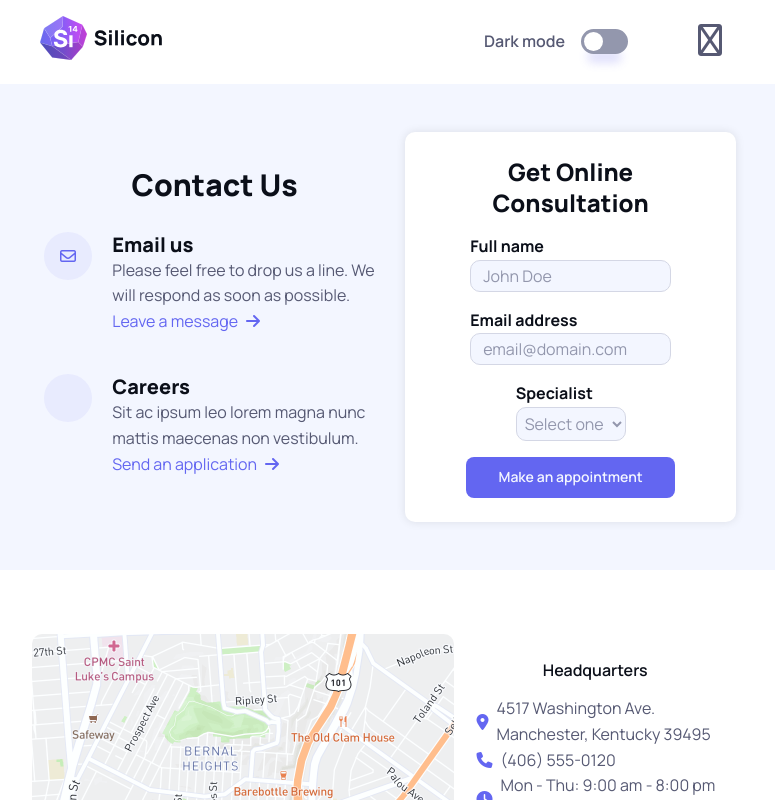
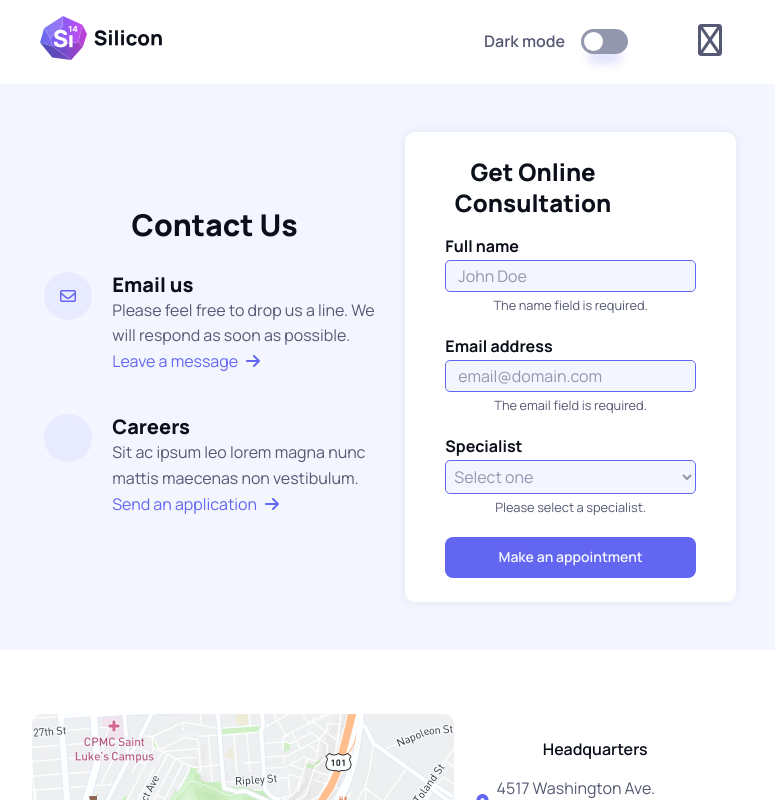
Before and after one commit to MSPlearns/React-silicon, a React (Vite) app in the folder react-silicon/: page /contact in a window 1280 px wide. Shown: the top 800 px of the page, without its empty margins (256-1031 px from the left). Built offline with nearby package versions, Linux system fonts and the light colour scheme; some icons are missing.

Commit message:
Form fully functional,fixed validering bug. Fixed eternal validating loop too. No breadcrumbs tho

```diff
--- a/react-silicon/src/App.css
+++ b/react-silicon/src/App.css
@@ -9,7 +9,7 @@
 	--color-white-opacity-95: hsla(0, 0%, 100%, 0.95);
 	--color-white-opacity-50: hsla(0, 0%, 100%, 0.5);
 	--color-primary-opacity-8: hsla(239, 85%, 67%, 0.08);
-	--color-primary-dark-semitransparent: hsla(237, 41%, 22%, 0.98);
+	--color-primary-dark-semitransparent: hsla(243, 50%, 24%, 0.98);
 	/* Greyscale */
 	--color-gray-100: #f3f6ff;
 	--color-gray-200: #eff2fc;
@@ -87,7 +87,7 @@ html {
 	--color-button-round: var(--color-white-opacity-5);
 	--color-button-contrast: var(--color-gray-100);
 	--color-text-nav-bar: hsla(0, 0%, 100%, 0.85);
-	--color-shadows-standard: rgba(0, 0, 0, 0.377);
+	--color-shadows-standard: var(--color-primary-dark-semitransparent);
 	--color-border-standard: var(--color-gray-700);
 	--color-background-mobile-menu: var(--color-primary-dark-semitransparent);
 }
--- a/react-silicon/src/components/others/ContactUsForm.jsx
+++ b/react-silicon/src/components/others/ContactUsForm.jsx
@@ -1,8 +1,7 @@
-import React, { useState } from "react";
+import React, { useEffect, useState } from "react";
 
 // ToDO:
-// 2. Implement conditional rendering for the form and the success message
-// 3. Implement a validation context with the validation logic, all forms can use the same context
+// Could a validation context with the validation logic be useful, so all forms can use the same context for their validation? i.ex. email field etc
 
 const ContactUsForm = () => {
 	const [formData, setFormData] = useState({
@@ -10,142 +9,140 @@ const ContactUsForm = () => {
 		email: "",
 		specialist: "",
 	});
+
+	const [touchedFields, setTouchedFields] = useState({
+		fullName: false,
+		email: false,
+		specialist: false,
+	});
+
+	const [error, setError] = useState({
+		fullName: "",
+		email: "",
+		specialist: "",
+	});
+
 	const [isSubmitted, setIsSubmitted] = useState(false);
-	const [errorFullName, setErrorFullName] = useState("");
-	const [errorEmail, setErrorEmail] = useState("");
-	const [errorSpecialist, setErrorSpecialist] = useState("");
-	const [validForm, setValidForm] = useState(null);
-	const [validFullName, setValidFullName] = useState(null);
-	const [validEmail, setValidEmail] = useState(null);
-	const [validSpecialist, setValidSpecialist] = useState(null);
+
+	const [valid, setValid] = useState({
+		fullName: null,
+		email: null,
+		specialist: null,
+		form: false,
+	});
+
+	const handleChange = (e) => {
+		const { name, value } = e.target;
+
+		setFormData((prevState) => ({
+			...prevState,
+			[name]: value,
+		}));
+
+		setTouchedFields((prevState) => ({
+			...prevState,
+			[name]: true,
+		}));
+	};
 
 	const validateFullName = (value) => {
-		console.log("validating full name");
-		// setValidFullName(true);
 		const newError = [];
+
 		if (!value || value.trim() === "") {
-			setValidFullName(false);
-			newError.push(`The name field is required.`);
-		} else if (!/^(?=.*\s)[a-zA-Z\s]{2,}$/.test(value)) {
-			setValidFullName(false);
-			newError.push(`The name can only contain letters.`);
+			newError.push("The name field is required. ");
+		} else if (value.trim().length <= 2) {
+			newError.push("The name must be longer than 2 characters.");
+		} else if (/[^a-zA-ZÀ-ÖØ-öø-ÿ\s]$/.test(value)) {
+			newError.push("The name can only contain letters.");
+		} else if (!/^\S+\s+\S+/.test(value)) {
+			newError.push("The name must contain at least two words.");
 		}
-		// setError(newError);
-		setValidFullName(newError.length === 0);
-		console.log(newError);
-		console.log(validFullName);
-		console.log("validating full name done");
-		return newError;
+
+		setError((prevError) => ({
+			...prevError,
+			fullName: newError.join(" "),
+		}));
+
+		setValid((prevValid) => ({
+			...prevValid,
+			fullName: newError.length === 0,
+		}));
 	};
 
 	const validateEmail = (value) => {
-		console.log("validating email");
 		const newError = [];
+
 		if (!value || value.trim() === "") {
-			setValidEmail(false);
 			newError.push("The email field is required.");
 		} else if (
 			!/^[a-zA-Z0-9._-]+@[a-zA-Z0-9.-]{2,}\.[a-zA-Z]{2,}$/.test(value)
 		) {
-			setValidEmail(false);
 			newError.push("Must be a valid email address");
 		}
-		// setError(newError);
-		setValidEmail(newError.length === 0);
 
-		console.log(newError);
-		console.log(validEmail);
-		console.log("validating email done");
-		console.log(validEmail);
-		return newError;
+		setError((prevError) => ({
+			...prevError,
+			email: newError.join(" "),
+		}));
+		setValid((prevValid) => ({
+			...prevValid,
+			email: newError.length === 0,
+		}));
 	};
 
 	const validateSpecialist = (value) => {
-		// setValidSpecialist(true);
-		console.log("validating specialist");
-		const newError = [];
-		if (value.trim() === "") {
-			setValidSpecialist(false);
-			newError.push("A speciality must be chosen.");
+		if (!value || value.trim() === "") {
+			setError((prevError) => ({
+				...prevError,
+				specialist: "Please select a specialist.",
+			}));
+			setValid((prevValid) => ({
+				...prevValid,
+				specialist: false,
+			}));
+		} else {
+			setError((prevError) => ({
+				...prevError,
+				specialist: "",
+			}));
+			setValid((prevValid) => ({
+				...prevValid,
+				specialist: true,
+			}));
 		}
-
-		// setError(newError);
-		setValidSpecialist(newError.length === 0);
-		console.log(newError);
-		console.log(validSpecialist);
-		console.log("validating specialist done");
-		return newError;
 	};
 
-	const validateForm = (formData) => {
-		console.log("validating form");
+	useEffect(() => {
+		validateFullName(formData.fullName);
+	}, [formData.fullName]);
 
-		//I got help from chat GPT to find a way to loop throught the form data so that all the fields were validated.
-		//This part of the code was copied directly form the chat:
-		// "for (let [name, value] of Object.entries(formData))"
+	useEffect(() => {
+		validateEmail(formData.email);
+	}, [formData.email]);
 
-		for (let [name, value] of Object.entries(formData)) {
-			console.log(name, value);
-			switch (name) {
-				case "fullName":
-					console.log("switching to fullName");
-					setErrorFullName(validateFullName(value));
-					break;
-				case "email":
-					console.log("switching to email");
-					setErrorEmail(validateEmail(value));
-					break;
-				case "specialist":
-					console.log("switching to specialist");
-					setErrorSpecialist(validateSpecialist(value));
-					break;
-				default:
-					break;
-			}
-		}
-		errorFullName.length === 0 &&
-		errorEmail.length === 0 &&
-		errorSpecialist.length === 0
-			? setValidForm(true)
-			: setValidForm(false);
-	};
+	useEffect(() => {
+		validateSpecialist(formData.specialist);
+	}, [formData.specialist]);
 
-	const handleChange = (e) => {
-		console.log("handling a change");
-		console.log(e.target);
-		const { name, value } = e.target;
-		setFormData({ ...formData, [name]: value });
-		switch (name) {
-			case "fullName":
-				setErrorFullName(validateFullName(value));
-				break;
-			case "email":
-				setErrorEmail(validateEmail(value));
-				break;
-			case "specialist":
-				setErrorSpecialist(validateSpecialist(value));
-				break;
-			default:
-				break;
-		}
-		console.log("CHANGE HANDLED");
-		console.log(formData);
-		console.log(errorEmail);
-		console.log(errorFullName);
-		console.log(errorSpecialist);
-	};
+	useEffect(() => {
+		setValid((prevValid) => ({
+			...prevValid,
+			form: valid.fullName && valid.email && valid.specialist,
+		}));
+	}, [valid.fullName, valid.email, valid.specialist]);
 
 	const handleSubmit = async (e) => {
 		e.preventDefault();
-		console.log("handling a submit");
-		validateForm(formData);
 
-		// Each field should be validated separately
-		if (!validForm) {
-			alert(`Couldn't submit the form. Please check the fields.`);
+		if (!valid.form) {
+			alert(
+				` Unable to submitt form. Please fill out the form correctly before submitting.`
+			);
 			return;
 		}
 
+		try {
+			console.log("Sending contact form...", formData);
 			const res = await fetch(
 				`https://win24-assignment.azurewebsites.net/api/forms/contact`,
 				{
@@ -158,23 +155,24 @@ const ContactUsForm = () => {
 			);
 
 			if (res.ok) {
+				console.log("Contact form submitted successfully");
 				setIsSubmitted(true);
-			alert("Your request has been submitted successfully."); // This alert should be replaced when conditional rendering is implemented
 			} else {
-			alert("Something went wrong. Please try again later.");
+				throw new Error(res.statusText);
+			}
+		} catch (error) {
+			alert("Something went wrong. Please try again later. Error:", error);
 		}
 	};
 
 	const handleReturnForm = () => {
 		setIsSubmitted(false);
-		setValidFullName(null);
-		setValidEmail(null);
-		setValidSpecialist(null);
-		setErrorFullName("");
-		setErrorEmail("");
-		setErrorSpecialist("");
+		setTouchedFields({ fullName: false, email: false, specialist: false });
+		setValid({ fullName: null, email: null, specialist: null, form: false });
+		setError({ fullName: "", email: "", specialist: "" });
 		setFormData({ fullName: "", email: "", specialist: "" });
 	};
+
 	return (
 		<form className='contact-form' onSubmit={handleSubmit} noValidate>
 			<h3 className='headline'>
@@ -207,31 +205,30 @@ const ContactUsForm = () => {
 							name='fullName'
 							type='text'
 							className={`form-control ${
-								validFullName === null
-									? ""
-									: validFullName
+								touchedFields.fullName
+									? valid.fullName
 										? "valid"
 										: "invalid"
+									: ""
 							}`}
 							placeholder='John Doe'
 							value={formData.name}
 							onChange={handleChange}
 						/>
 						<span
-							className={`form-message ${
-								validFullName === null
-									? ""
-									: validFullName
-									? "valid"
-									: "invalid"
-							}`}
+							className={`form-message
+								${touchedFields.fullName ? (valid.fullName ? "valid" : "invalid") : ""}`}
 						>
-							{validFullName === null ? null : validFullName ? (
+							{touchedFields.fullName ? (
+								valid.fullName ? (
 									<i className='fa fa-solid fa-circle-check'> </i>
 								) : (
 									<i className='fa fa-solid fa-circle-exclamation'> </i>
+								)
+							) : (
+								""
 							)}
-							{errorFullName && errorFullName}
+							{error.fullName && error.fullName}
 						</span>
 					</div>
 
@@ -241,23 +238,26 @@ const ContactUsForm = () => {
 							name='email'
 							type='email'
 							className={`form-control ${
-								validEmail === null ? "" : validEmail ? "valid" : "invalid"
+								touchedFields.email ? (valid.email ? "valid" : "invalid") : ""
 							}`}
 							placeholder='email@domain.com'
 							value={formData.email}
 							onChange={handleChange}
 						/>
 						<span
-							className={`form-message ${
-								validEmail === null ? "" : validEmail ? "valid" : "invalid"
-							}`}
+							className={`form-message
+								${touchedFields.email ? (valid.email ? "valid" : "invalid") : ""}`}
 						>
-							{validEmail === null ? null : validEmail ? (
-								<i className='fa-solid fa-circle-check'> </i>
+							{touchedFields.email ? (
+								valid.email ? (
+									<i className='fa fa-solid fa-circle-check'> </i>
 								) : (
-								<i className='fa-solid fa-circle-exclamation'> </i>
+									<i className='fa fa-solid fa-circle-exclamation'> </i>
+								)
+							) : (
+								""
 							)}
-							{errorEmail && errorEmail}
+							{error.email && error.email}
 						</span>
 					</div>
 
@@ -266,11 +266,11 @@ const ContactUsForm = () => {
 						<select
 							name='specialist'
 							className={`form-control ${
-								validSpecialist === null
-									? ""
-									: validSpecialist
+								touchedFields.specialist
+									? valid.specialist
 										? "valid"
 										: "invalid"
+									: ""
 							}`}
 							placeholder='Select one'
 							onChange={handleChange}
@@ -282,20 +282,19 @@ const ContactUsForm = () => {
 							<option value='pancakes'>Pancakes</option>
 						</select>
 						<span
-							className={`form-message ${
-								validSpecialist === null
-									? ""
-									: validSpecialist
-									? "valid"
-									: "invalid"
-							}`}
+							className={`form-message
+								${touchedFields.specialist ? (valid.specialist ? "valid" : "invalid") : ""}`}
 						>
-							{validSpecialist === null ? null : validSpecialist ? (
-								<i className='fa-solid fa-circle-check'> </i>
+							{touchedFields.specialist ? (
+								valid.specialist ? (
+									<i className='fa fa-solid fa-circle-check'> </i>
 								) : (
-								<i className='fa-solid fa-circle-exclamation'> </i>
+									<i className='fa fa-solid fa-circle-exclamation'> </i>
+								)
+							) : (
+								""
 							)}
-							{errorSpecialist && errorSpecialist}
+							{error.specialist && error.specialist}
 						</span>
 					</div>
 
--- a/react-silicon/src/components/sections/contact-us.css
+++ b/react-silicon/src/components/sections/contact-us.css
@@ -77,12 +77,12 @@
 #contact .contact-form {
 	display: flex;
 	flex-direction: column;
-	align-items: center;
+	align-items: stretch;
 	width: 100%;
 	padding: 1.5rem 2.5rem;
 	border-radius: 10px;
 	background-color: var(--color-background-main);
-	box-shadow: 0 0 10px rgba(0, 0, 0, 0.1);
+	box-shadow: 0 0 10px var(--color-shadows-standard);
 	transition: all 0.3s ease-in-out;
 
 	h3.headline {
@@ -110,11 +110,6 @@
 		font-family: "Manrope", FontAwesome;
 		font-size: 1.2rem;
 		transition: all 0.3s ease-in-out;
-
-		width: 100%;
-		padding: 10px;
-		border: 1px solid var(--color-gray-400);
-		border-radius: 10px;
 
 		&:focus,
 		&:focus-visible {
@@ -238,7 +233,7 @@
 /* -------DESKTOP-------- */
 @media (min-width: 1400px) {
 	#contact {
-		padding-block: 2rem;
+		/* padding-block: 2rem; */
 
 		.container {
 			flex-direction: row;
@@ -296,16 +291,12 @@
 
 		label {
 			margin-block: 0.5rem;
-			/* display: block;
-			color: var(--color-text-headers);
-			font-weight: 700;
-			text-align: left; */
 		}
 
 		.form-control,
 		option {
 			width: 100%;
-			padding: 0.5rem 1rem;
+			padding: 10px;
 			margin-bottom: 1rem;
 			border: 1px solid var(--color-primary);
 			border-radius: 5px;
@@ -314,9 +305,6 @@
 			font-family: "Manrope", FontAwesome;
 			font-size: 1.2rem;
 			transition: all 0.3s ease-in-out;
-
-			width: 100%;
-			padding: 10px;
 			border: 1px solid var(--color-gray-400);
 			border-radius: 10px;
 		}
```
Lines whose indentation alone changed are shown as unchanged.
